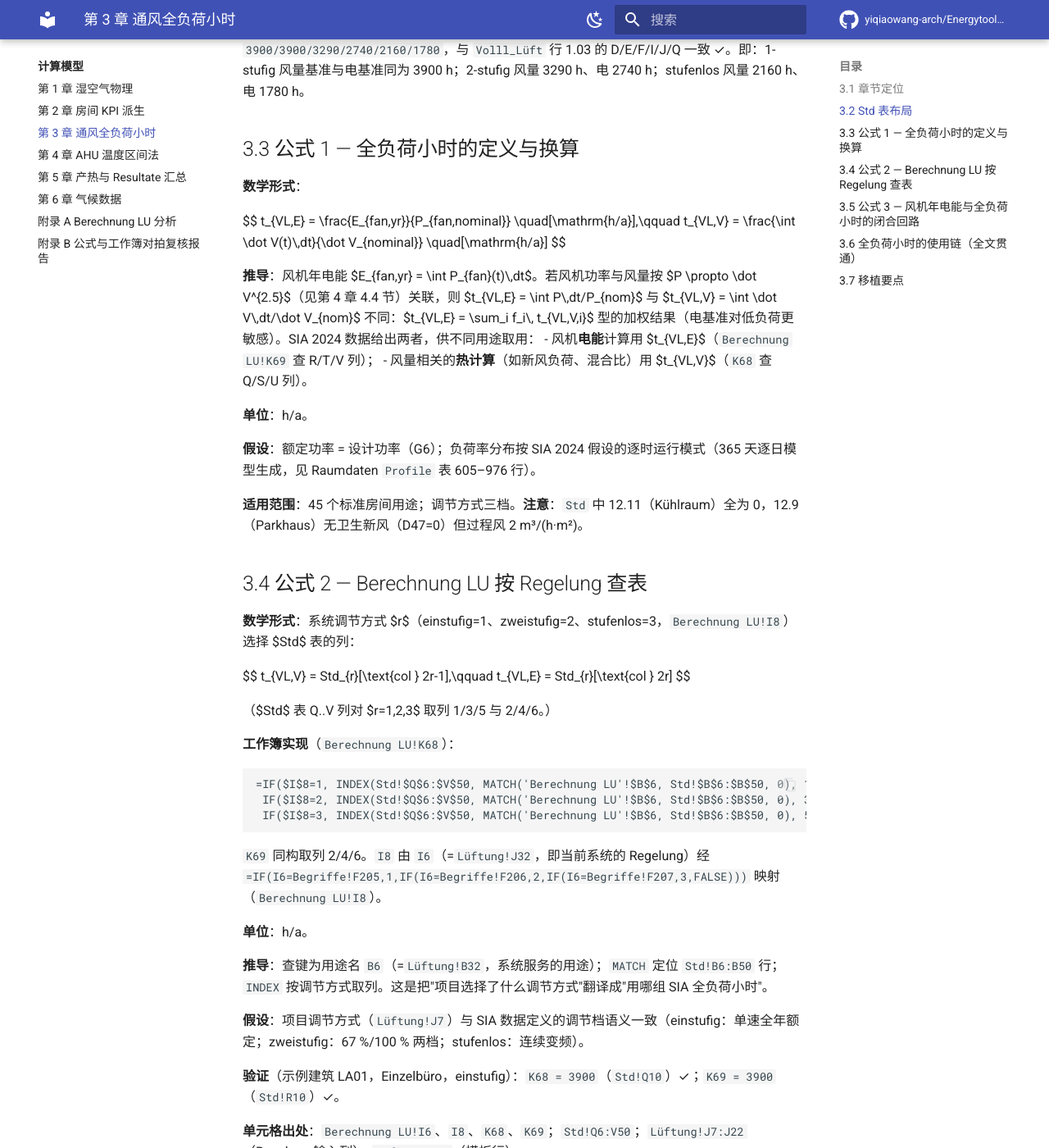
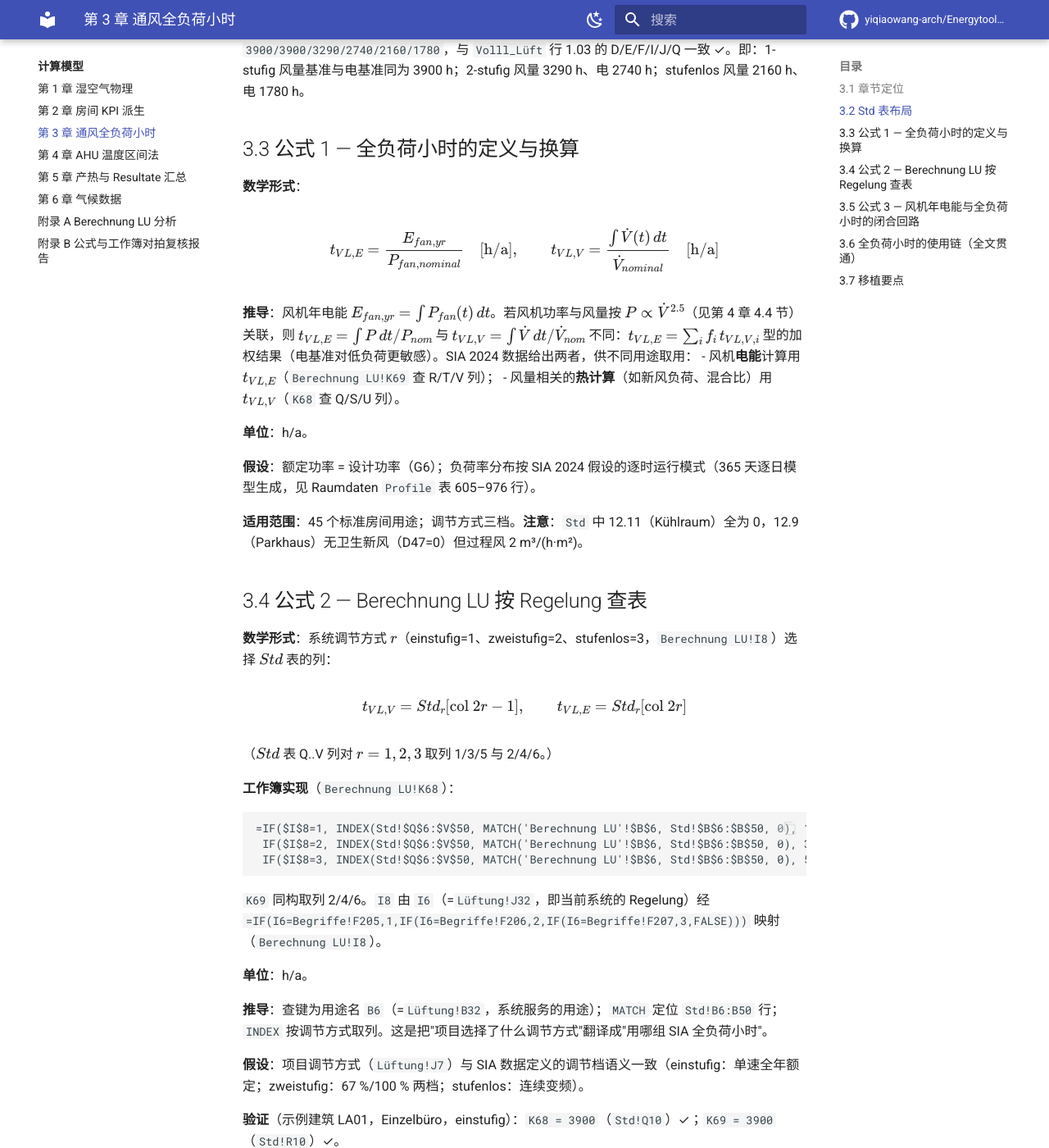
Before and after one commit to yiqiaowang-arch/Energytools_refactored, an MkDocs documentation site: the page built from docs/textbook/ch03-通风全负荷小时.md, in a window 1280 px wide and 1400 px high, scrolled down 1806 px. Shown: the whole window at 82% size. Built offline with MkDocs 1.6.1 and Material for MkDocs 9.7.7, drawn with Linux system fonts in a browser that asks for light colours; comment, search, counter and statistics services are not loaded; some of the changed lines change nothing that is shown; some of the changed text lies outside the part shown.

Commit message:
docs: 启用 MathJax 公式渲染（pymdownx.arithmatex + mathjax.js）；--strict 构建通过

```diff
--- /dev/null
+++ b/docs/javascripts/mathjax.js
@@ -0,0 +1,16 @@
+// MathJax 3 configuration for the Energytools docs site.
+// Loaded via mkdocs.yml `extra_javascript` together with the MathJax CDN bundle.
+// pymdownx.arithmatex (generic mode) converts `$...$` / `$$...$$` in the Markdown
+// sources into `\(...\)` / `\[...\]` spans; MathJax then typesets those spans.
+window.MathJax = {
+  tex: {
+    inlineMath: [["\\(", "\\)"]],
+    displayMath: [["\\[", "\\]"]],
+    processEscapes: true,
+    processEnvironments: true
+  },
+  options: {
+    ignoreHtmlClass: ".*|",
+    processHtmlClass: "arithmatex"
+  }
+};
--- a/mkdocs.yml
+++ b/mkdocs.yml
@@ -105,10 +105,17 @@
   - pymdownx.snippets
   - pymdownx.tasklist:
       custom_checkbox: true
+  - pymdownx.arithmatex:
+      generic: true
 
 # 插件
 plugins:
   - search
 
+# 数学公式渲染（MathJax 3，配合 pymdownx.arithmatex）
+extra_javascript:
+  - javascripts/mathjax.js
+  - https://unpkg.com/mathjax@3/es5/tex-mml-chtml.js
+
 # 版权信息
 copyright: Copyright &copy; 2024 Energytools 项目组
```
